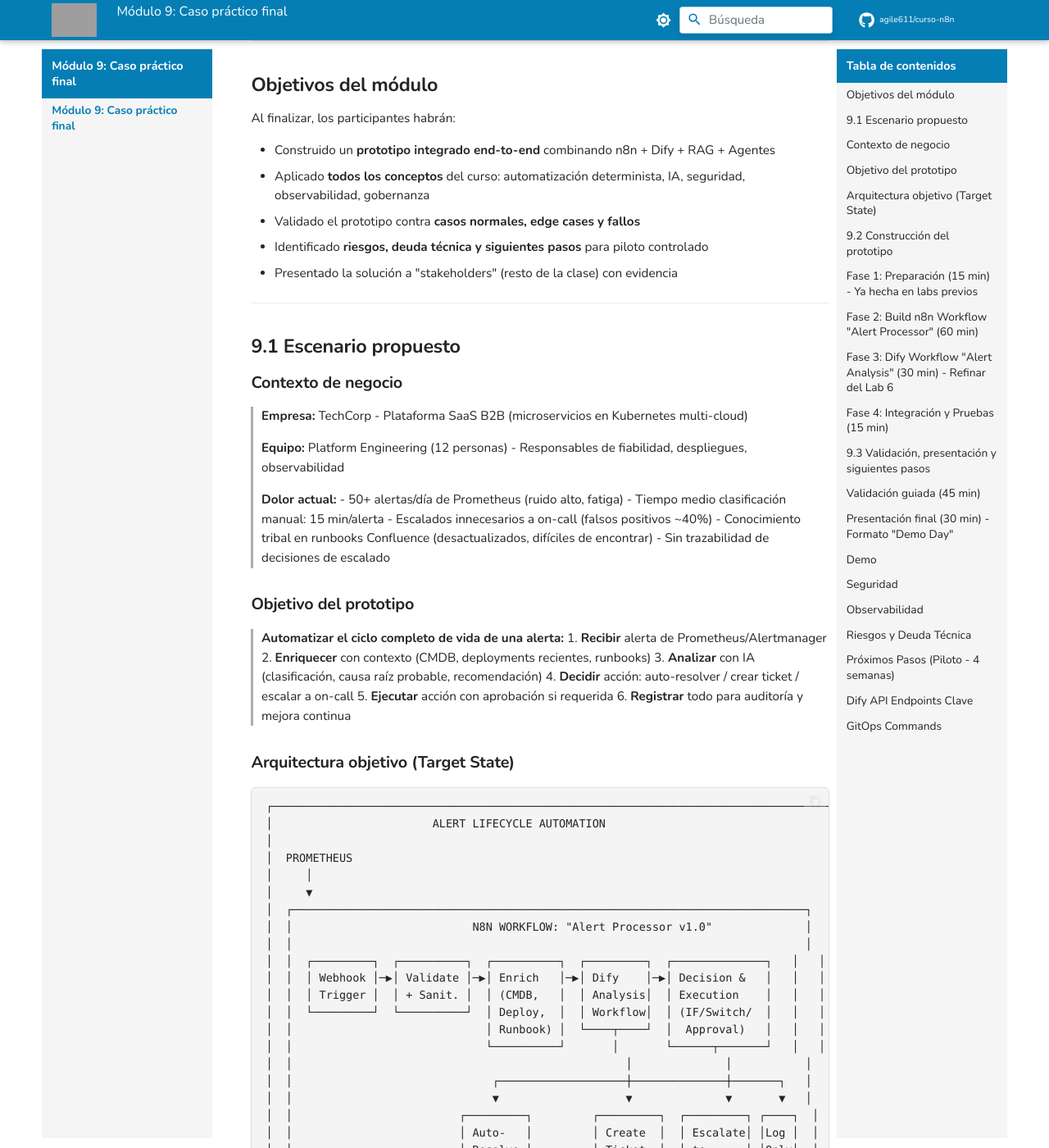
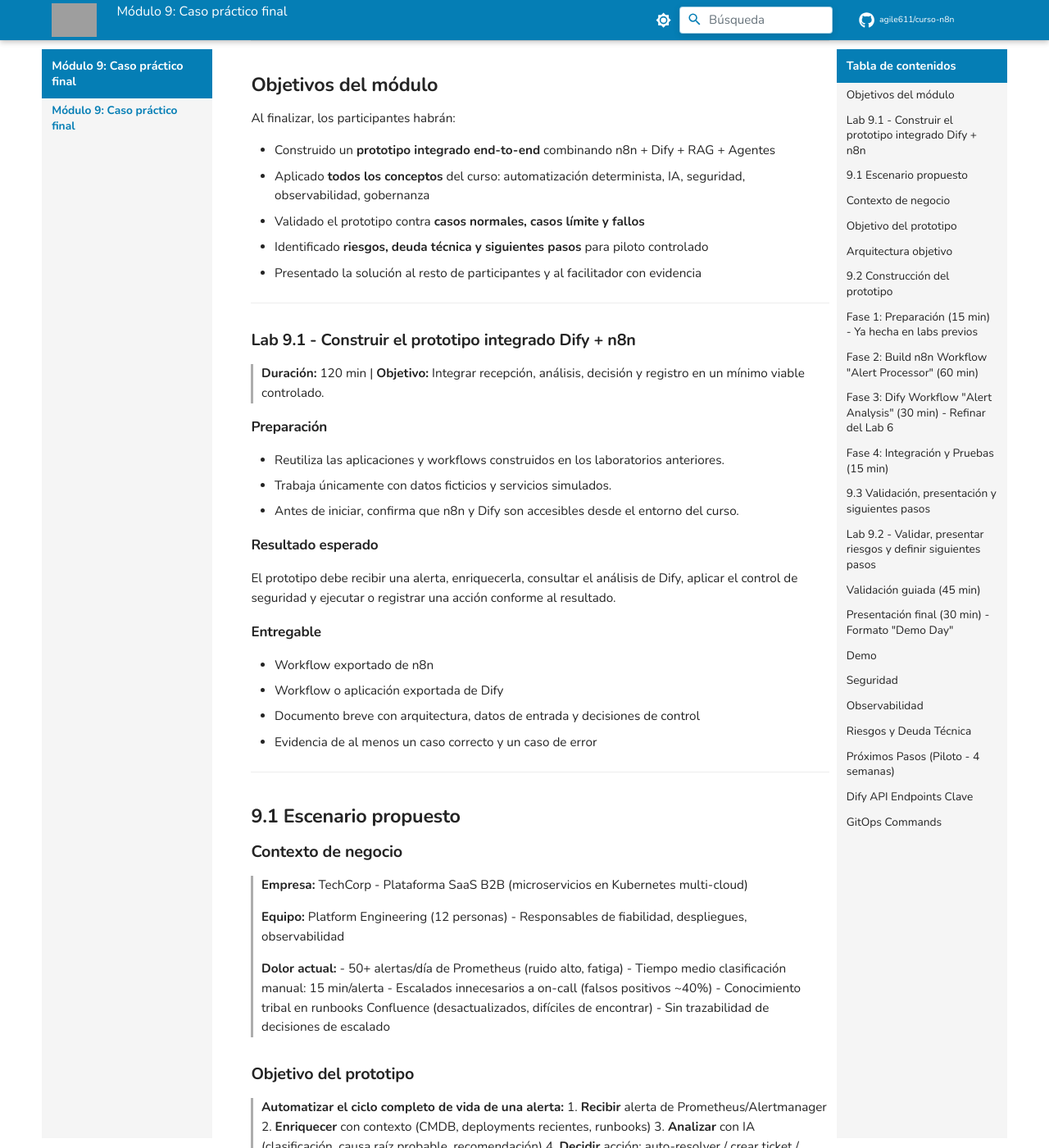
Before and after one commit to agile611/curso-n8n, an MkDocs documentation site: the page built from docs/modulos/modulo-09-caso-final.md, in a window 1280 px wide and 1400 px high, scrolled down 210 px. Shown: the whole window at 82% size. Built offline with MkDocs 1.6.1 and Material for MkDocs 9.7.7, drawn with Linux system fonts in a browser that asks for light colours; comment, search, counter and statistics services are not loaded; some of the changed text lies outside the part shown; grey boxes are pictures that could not be loaded.

Commit message:
feat: Improve module notes for clarity and engagement across multiple documents

````diff
--- a/docs/modulos/modulo-09-caso-final.md
+++ b/docs/modulos/modulo-09-caso-final.md
@@ -10,9 +10,32 @@ Al finalizar, los participantes habrán:
 
 - Construido un **prototipo integrado end-to-end** combinando n8n + Dify + RAG + Agentes
 - Aplicado **todos los conceptos** del curso: automatización determinista, IA, seguridad, observabilidad, gobernanza
-- Validado el prototipo contra **casos normales, edge cases y fallos**
+- Validado el prototipo contra **casos normales, casos límite y fallos**
 - Identificado **riesgos, deuda técnica y siguientes pasos** para piloto controlado
-- Presentado la solución a "stakeholders" (resto de la clase) con evidencia
+- Presentado la solución al resto de participantes y al facilitador con evidencia
+
+---
+
+### Lab 9.1 - Construir el prototipo integrado Dify + n8n
+
+> **Duración:** 120 min | **Objetivo:** Integrar recepción, análisis, decisión y registro en un mínimo viable controlado.
+
+#### Preparación
+
+- Reutiliza las aplicaciones y workflows construidos en los laboratorios anteriores.
+- Trabaja únicamente con datos ficticios y servicios simulados.
+- Antes de iniciar, confirma que n8n y Dify son accesibles desde el entorno del curso.
+
+#### Resultado esperado
+
+El prototipo debe recibir una alerta, enriquecerla, consultar el análisis de Dify, aplicar el control de seguridad y ejecutar o registrar una acción conforme al resultado.
+
+#### Entregable
+
+- Workflow exportado de n8n
+- Workflow o aplicación exportada de Dify
+- Documento breve con arquitectura, datos de entrada y decisiones de control
+- Evidencia de al menos un caso correcto y un caso de error
 
 ---
 
@@ -41,7 +64,7 @@ Al finalizar, los participantes habrán:
 > 5. **Ejecutar** acción con aprobación si requerida
 > 6. **Registrar** todo para auditoría y mejora continua
 
-### Arquitectura objetivo (Target State)
+### Arquitectura objetivo
 
 ```
 ┌─────────────────────────────────────────────────────────────────────────────────────┐
@@ -334,7 +357,7 @@ DEFAULT:
 
 #### Test Cases a ejecutar (mínimo 5)
 
-| # | Alerta | Expected Flow | Validación |
+| # | Alerta | Flujo esperado | Validación |
 |---|--------|---------------|------------|
 | 1 | `PodOOMKilled` critical, prod, recent deploy | Enrich → Dify P1 → restart_pod → Approval → Execute → Ticket + Slack | Approval requested, executed, verified |
 | 2 | `HighCPU` warning, staging, no deploy | Enrich → Dify P3 → create_ticket (no approval) → Slack | Ticket created, no approval |
@@ -345,6 +368,28 @@ DEFAULT:
 ---
 
 ## 9.3 Validación, presentación y siguientes pasos
+
+### Lab 9.2 - Validar, presentar riesgos y definir siguientes pasos
+
+> **Duración:** 75 min | **Objetivo:** Demostrar el funcionamiento, comprobar los controles y decidir qué falta para un piloto.
+
+#### Procedimiento
+
+1. Ejecuta los casos normales, incompletos y de error definidos en el laboratorio.
+2. Contrasta el resultado obtenido con el resultado esperado.
+3. Revisa los controles de seguridad, aprobación y trazabilidad.
+4. Prepara una demostración breve de dos casos.
+5. Expón los riesgos, la deuda técnica y las condiciones necesarias para continuar.
+
+#### Criterios de aceptación
+
+- [ ] Se han ejecutado y documentado casos normales, incompletos y de error.
+- [ ] Las acciones de producción simuladas pasan por el control de aprobación correspondiente.
+- [ ] Las respuestas se validan antes de su consumo por otros sistemas.
+- [ ] El prototipo genera una evidencia correlacionable de principio a fin.
+- [ ] La presentación identifica riesgos y siguientes pasos sin atribuirle preparación productiva al prototipo.
+
+---
 
 ### Validación guiada (45 min)
 
````
Also changed, not shown: other parts of docs/modulos/modulo-09-caso-final.md (+2 -2 lines), docs/modulos/modulo-01-fundamentos.md (+2 -2 lines), docs/modulos/modulo-02-primer-workflow.md (+1 -1 lines), docs/modulos/modulo-04-asistentes-dify.md (+2 -2 lines).
